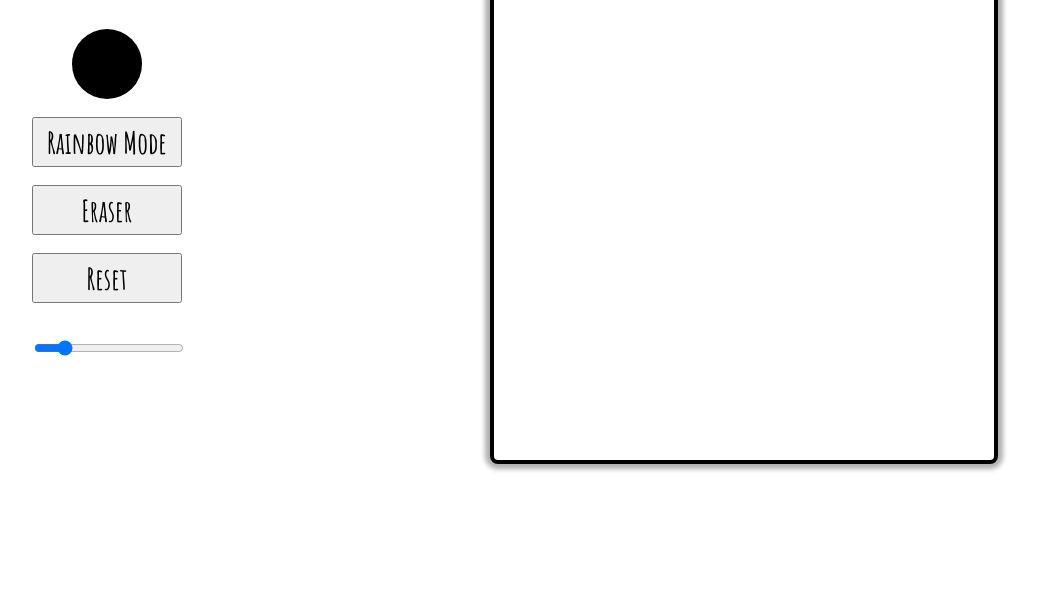
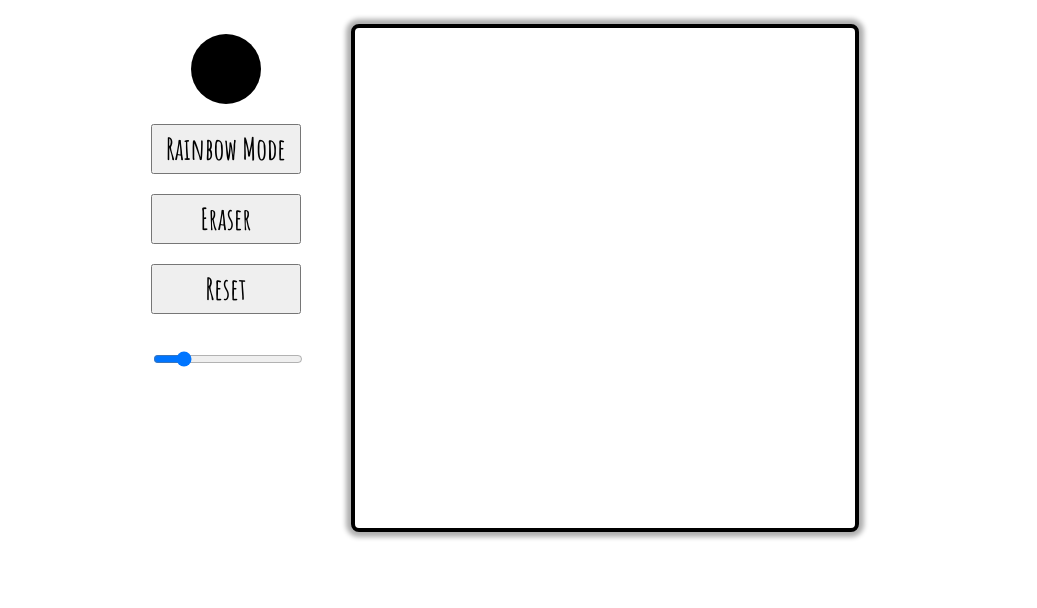
Before and after one commit to grinse-katze/etch-a-sketch, a plain HTML site: page index.html in a window 1280 px wide. Shown: the part 200-808 px from the top of the page, without its empty margins (135-1172 px from the left). Drawn offline with Linux system fonts and the light colour scheme.

Commit message:
Content Alignment

```diff
--- a/index.html
+++ b/index.html
@@ -13,7 +13,6 @@
     </head>
 
     <body>
-        <h1>Etch-a-sketch</h1>
         <div class="content">
             <div class="button-container">
                 <div class="color"><input id="colorPicker" type="color" value="#000000"></div>
@@ -22,7 +21,10 @@
                 <button class="reset">Reset</button>
                 <input id="sizeSlider" type="range" value="16" min="6" max="64">
             </div>
-            <div class="grid-container"></div>
+            <div class="header-grid">
+                <h1>Etch-a-sketch</h1>
+                <div class="grid-container"></div>
+            </div>
         </div>
     </body>
     <script src="main.js"></script>
--- a/style.css
+++ b/style.css
@@ -1,20 +1,27 @@
 body{
     font-family: Calibri, Arial, Helvetica, sans-serif;
+    height: 100vh;
+    display: flex;
+    justify-content: center;
+    margin-top: 0;
+    height: 100vh;
 }
 
 h1 {
     text-align: center;
     font-family: 'Amatic SC';
     font-size: 60px;
-    margin-left: 100px;
 }
 
 .content {
     display: flex;
 }
 
+.header-grid {
+    align-self: center;
+}
+
 .grid-container {
-    margin: auto;
     width: 500px;
     height: 500px;
     display: grid;
@@ -25,15 +32,13 @@ h1 {
 }
 
 .button-container {
-    max-width: 180px;
-    margin-left: 50px;
-    margin: auto;
-    padding-left: 20px;
+    max-width: 200px;
+    align-self: center;
 }
 
 button,
 input {
-    margin-bottom: 18px;
+    margin-top: 20px;
     width: 150px;
     height: 50px;
     cursor: pointer;
@@ -46,7 +51,7 @@ input {
     height: 70px;
     border-radius: 50px;
     overflow: hidden;
-    margin-bottom: 18px;
+    margin-top: 20px;
     margin-left: 40px;
   }
 
```
